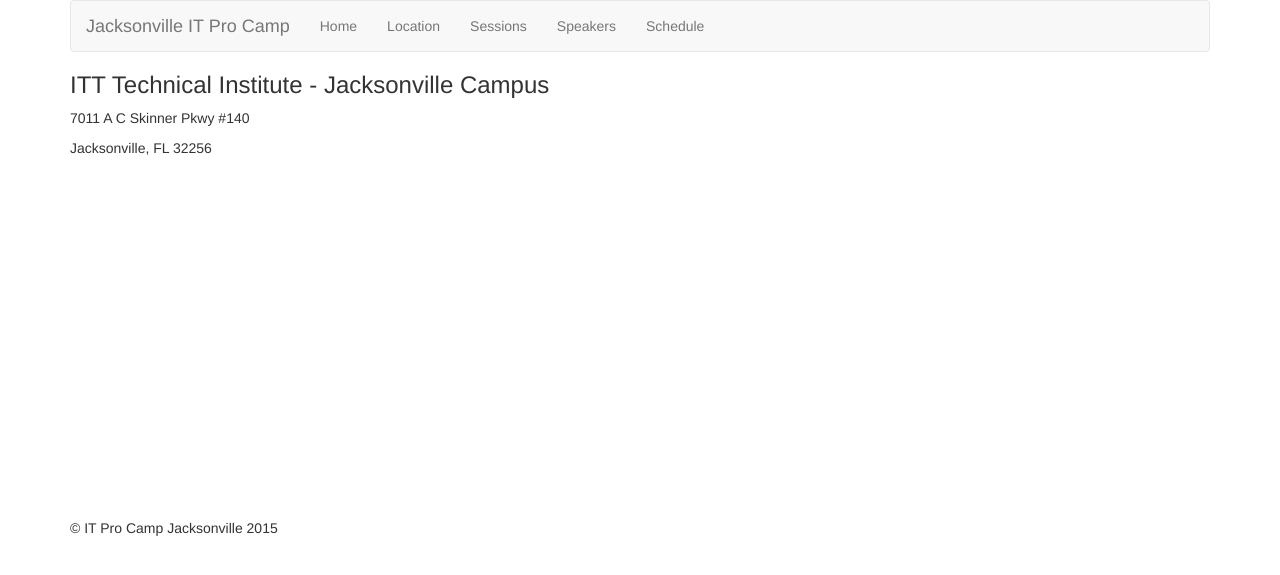
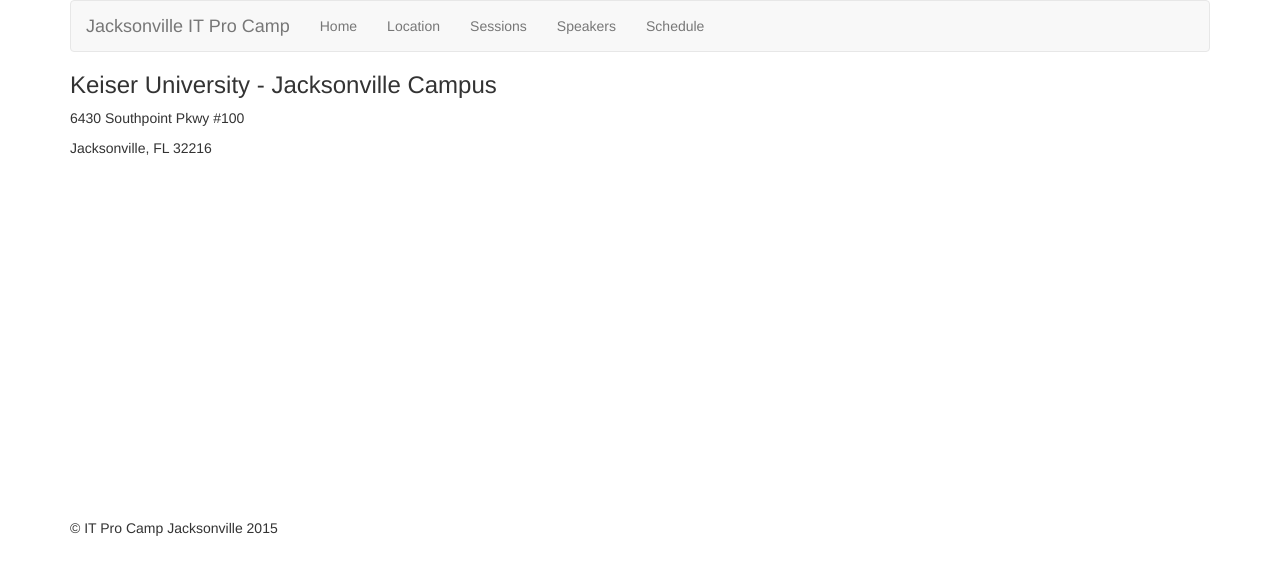
Before and after one commit to tk811/ConfernceApp, a Jekyll site: the page built from location/index.html, in a window 1280 px wide. Shown: the top 575 px of the page. Built offline with Jekyll 4.4.1, drawn with Linux system fonts in a browser that asks for light colours; nearby versions of some CDN libraries.

Commit message:
Changed location to Keiser

```diff
--- a/location/index.html
+++ b/location/index.html
@@ -31,7 +31,7 @@ description: ""
 		}
 		google.maps.event.addDomListener(window, 'load', initialize);
     </script>
-<h3>ITT Technical Institute - Jacksonville Campus</h3>
-<p>7011 A C Skinner Pkwy #140</p>
-<p>Jacksonville, FL 32256</p>
+<h3>Keiser University - Jacksonville Campus</h3>
+<p>6430 Southpoint Pkwy #100</p>
+<p>Jacksonville, FL 32216</p>
 <div id="map-canvas"></div>
```
Also changed, not shown: other parts of location/index.html (+1 -1 lines).
